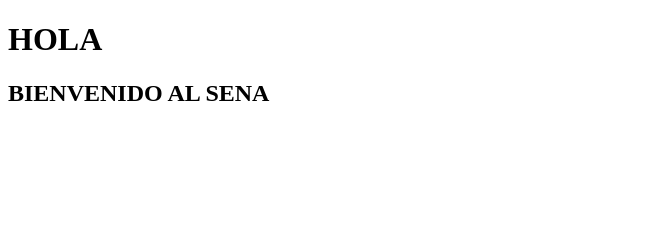
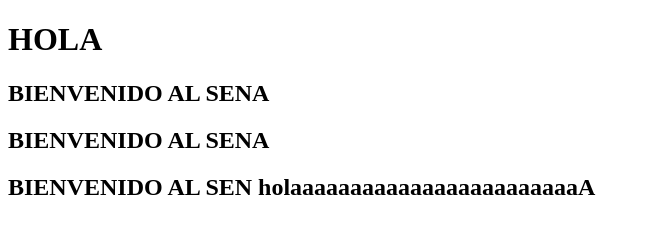
Before and after one commit to JFierrox/AlmacenAdsi, a plain HTML site: page Index.html in a window 1280 px wide. Shown: the whole page, without its empty margins (0-649 px from the left). Drawn offline with Linux system fonts and the light colour scheme.

Commit message:
La Paciencia
-hola

```diff
--- a/Index.html
+++ b/Index.html
@@ -9,5 +9,8 @@
 <body>
     <h1>HOLA</h1>
     <h2>BIENVENIDO AL SENA</h2>
+    <h2>BIENVENIDO AL SENA</h2>
+    <h2>BIENVENIDO AL SEN holaaaaaaaaaaaaaaaaaaaaaaaaA<h2>
+
 </body>
 </html>
```
